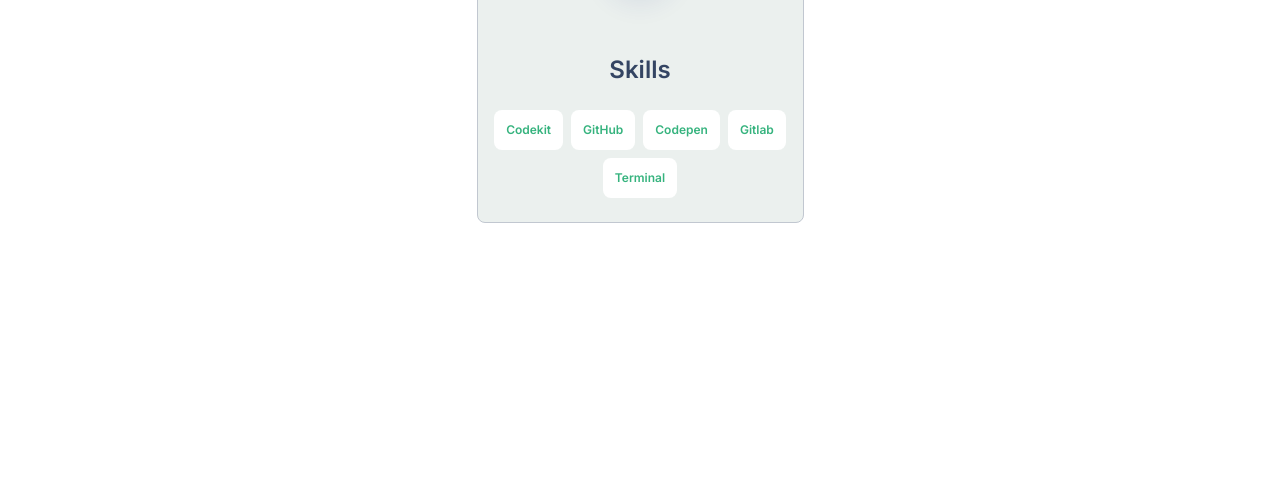
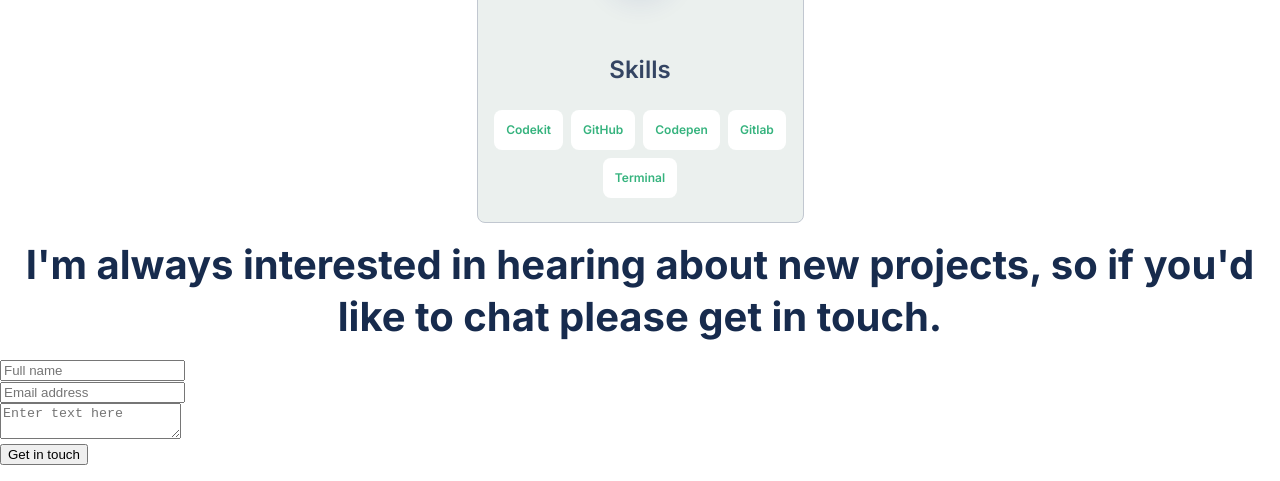
Before and after one commit to JauJau088/My-Portfolio, a website: page index.html in a window 1280 px wide. Shown: the part 5108-5589 px from the top of the page. Before the commit the page ends 5347 px from the top, so only its background shows below. Drawn offline with Linux system fonts and the light colour scheme.

Commit message:
Add html form skeleton

```diff
--- a/index.html
+++ b/index.html
@@ -342,7 +342,25 @@
     <!-- ********** Contact section ********** -->
     <section class="contact-section">
       <div>
-
+        <h2 class="text-blue">I'm always interested in hearing about new projects, so if you'd like to chat please get in touch.</h2>
+      </div>
+      <div>
+        <form action="" method="post">
+          <ul>
+            <li>
+              <input type="text" placeholder="Full name" name="full-name">
+            </li>
+            <li>
+              <input type="email" placeholder="Email address" name="email">
+            </li>
+            <li>
+              <textarea placeholder="Enter text here" name="message"></textarea>
+            </li>
+            <li>
+              <button type="submit">Get in touch</button>
+            </li>
+          </ul>
+        </form>
       </div>
     </section>
   </body>
```
